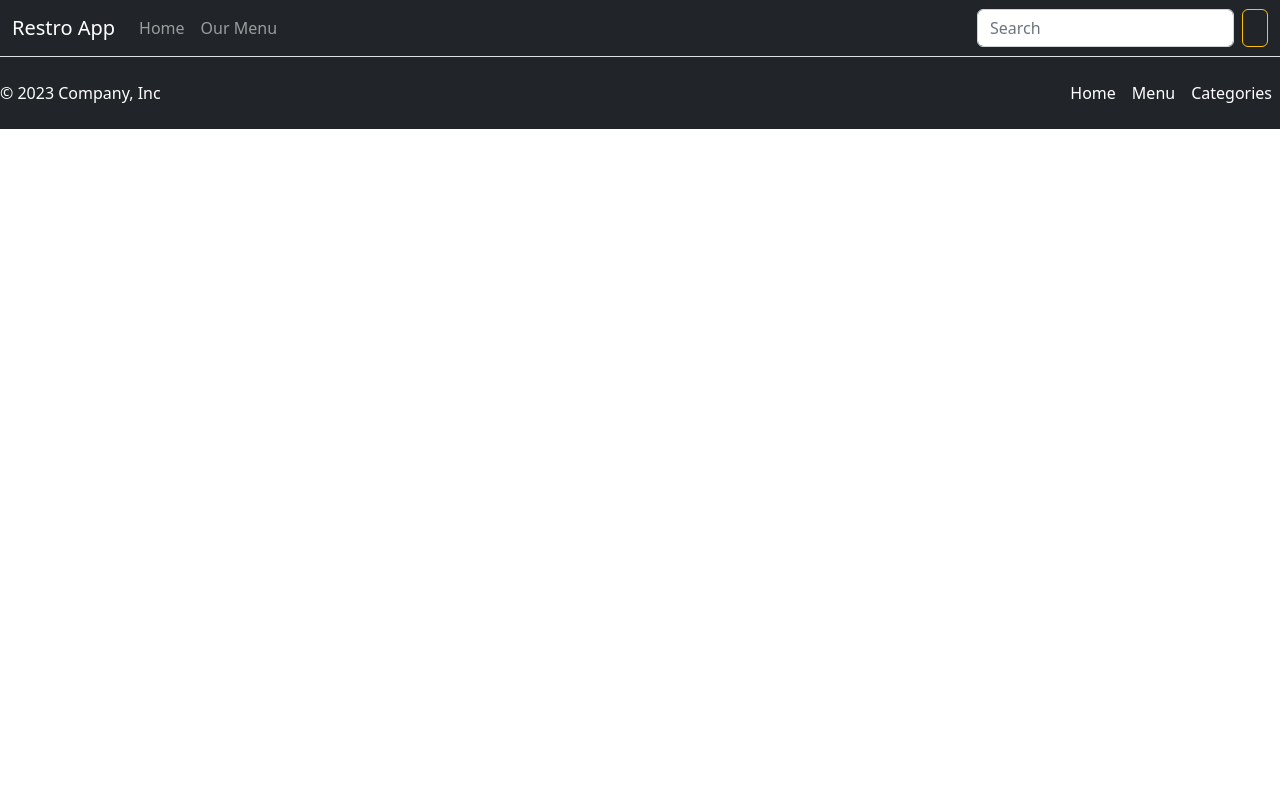
After one commit to eriss007/FinalYearProj, a Django app: page /admin-home/ in a window 1280 px wide. The commit adds this page. Run offline with Django 3.2, Linux system fonts and the light colour scheme.

Commit message:
fixed bootstrap error and progress on admin panel

```diff
--- a/restroapp/urls.py
+++ b/restroapp/urls.py
@@ -32,6 +32,7 @@ urlpatterns = [
 
     path("profile/order-<int:pk>/", CustomerOrderDetailView.as_view(), name="customerorderdetail"),
 
-        path("admin-login/", AdminLoginView.as_view(), name="adminlogin"),
+    path("admin-login/", AdminLoginView.as_view(), name="adminlogin"),
+    path("admin-home/", AdminHomeView.as_view(), name="adminhome"),
 
 ]
--- a/restroapp/views.py
+++ b/restroapp/views.py
@@ -328,3 +328,6 @@ class AdminLoginView(FormView):
     template_name = "admin/adminlogin.html"
     form_class = CustomerLoginForm
     success_url = reverse_lazy("restroapp:adminhome")
+
+class AdminHomeView(TemplateView):
+    template_name = "admin/adminhome.html"
--- /dev/null
+++ b/templates/admin/adminbase.html
@@ -0,0 +1,88 @@
+<!doctype html>
+<html lang="en">
+
+{% load static %}
+<head>
+  <title>Title</title>
+  <!-- Required meta tags -->
+  <meta charset="utf-8">
+  <meta name="viewport" content="width=device-width, initial-scale=1, shrink-to-fit=no">
+
+  <!-- Bootstrap CSS v5.2.1 -->
+  <link href="https://cdn.jsdelivr.net/npm/bootstrap@5.2.1/dist/css/bootstrap.min.css" rel="stylesheet"
+    integrity="sha384-iYQeCzEYFbKjA/T2uDLTpkwGzCiq6soy8tYaI1GyVh/UjpbCx/TYkiZhlZB6+fzT" crossorigin="anonymous">
+
+</head>
+
+<body class="d-flex flex-column min-vh-100">
+  <header>
+    <nav class="navbar navbar-expand-lg navbar-dark bg-dark">
+      <div class="container-fluid">
+        <a class="navbar-brand" href="{% url 'restroapp:home' %}">Restro App
+          <!-- <img src="{% static 'images/small_logo.png' %}" alt="Shandar Mo:mo" style="height: 60px; width: 30px;" /> -->
+        </a>
+        <button class="navbar-toggler" type="button" data-bs-toggle="collapse" data-bs-target="#navbarSupportedContent"
+          aria-controls="navbarSupportedContent" aria-expanded="false" aria-label="Toggle navigation">
+          <span class="navbar-toggler-icon"></span>
+        </button>
+        <div class="collapse navbar-collapse" id="navbarSupportedContent">
+          <ul class="navbar-nav me-auto mb-2 mb-lg-0">
+            <li class="nav-item">
+              <a class="nav-link" href="{% url 'restroapp:home' %}">Home</a>
+            </li>
+            <li class="nav-item">
+              <a class="nav-link" href="{% url 'restroapp:categories' %}">Our Menu</a>
+            </li>
+          </ul>
+          <form class="d-flex" action="{% url 'restroapp:search' %}" method="GET">
+            <input class="form-control me-2" type="search" placeholder="Search" aria-label="Search" name="keyword" />
+            <button class="btn btn-outline-warning" type="submit">
+              <i class="bi bi-search"></i>
+            </button>
+          </form>
+        </div>
+      </div>
+    </nav>
+  </header>
+  {% block content %}
+
+
+
+  {% endblock %}
+  <footer>
+    <div class="">
+      <footer class="d-flex flex-wrap justify-content-between align-items-center py-3 border-top bg-dark footerstyle">
+        <p class="col-md-4 mb-0 text-white">© 2023 Company, Inc</p>
+
+        <a href="/"
+          class="col-md-4 d-flex align-items-center justify-content-center mb-3 mb-md-0 me-md-auto link-dark text-decoration-none">
+          <svg class="bi me-2" width="40" height="32">
+            <use xlink:href="#bootstrap"></use>
+          </svg>
+        </a>
+
+        <ul class="nav col-md-4 justify-content-end">
+          <li class="nav-item">
+            <a href="{% url 'restroapp:home' %}" class="nav-link px-2 text-white">Home</a>
+          </li>
+          <li class="nav-item">
+            <a href="{% url 'restroapp:allfood' %}" class="nav-link px-2 text-white">Menu</a>
+          </li>
+          <li class="nav-item">
+            <a href="{% url 'restroapp:categories' %}" class="nav-link px-2 text-white">Categories</a>
+          </li>
+        </ul>
+      </footer>
+    </div>
+  </footer>
+  <!-- Bootstrap JavaScript Libraries -->
+  <script src="https://cdn.jsdelivr.net/npm/@popperjs/core@2.11.6/dist/umd/popper.min.js"
+    integrity="sha384-oBqDVmMz9ATKxIep9tiCxS/Z9fNfEXiDAYTujMAeBAsjFuCZSmKbSSUnQlmh/jp3" crossorigin="anonymous">
+  </script>
+
+  <script src="https://cdn.jsdelivr.net/npm/bootstrap@5.2.1/dist/js/bootstrap.min.js"
+    integrity="sha384-7VPbUDkoPSGFnVtYi0QogXtr74QeVeeIs99Qfg5YCF+TidwNdjvaKZX19NZ/e6oz" crossorigin="anonymous">
+  </script>
+</body>
+
+</html>
--- /dev/null
+++ b/templates/admin/adminhome.html
@@ -0,0 +1,6 @@
+{% extends "admin/adminbase.html" %}
+
+{% block title %} Admin Home {% endblock %}
+
+{% block content %}
+{% endblock %}
```
Also changed, not shown: templates/base.html (+13 -4 lines), restroapp/forms.py (line endings or trailing spaces).
